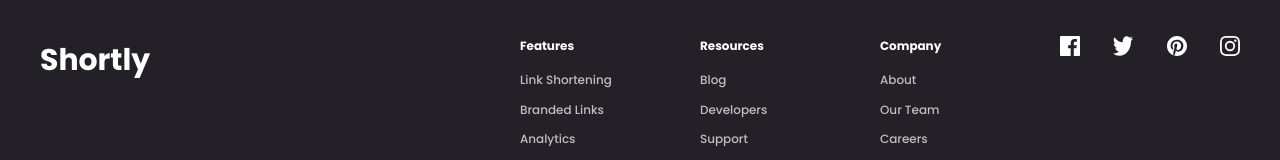
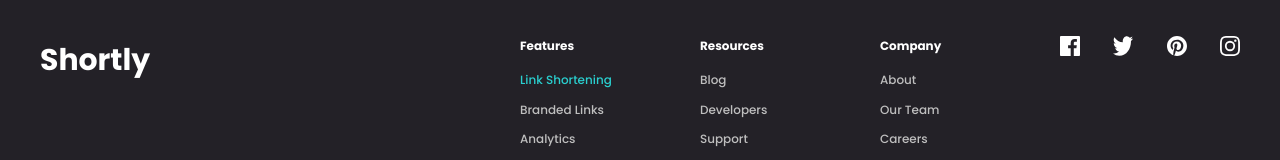
Before and after one commit to okcomputer93/url-shortening, a Vue app: page / in a window 1280 px wide. In both pictures the pointer is over the link "Link Shortening". Shown: the part 1884-2044 px from the top of the page. Built offline with nearby package versions, Linux system fonts and the light colour scheme.

Commit message:
Add hover state to footer links

```diff
--- a/src/components/layouts/Footer.vue
+++ b/src/components/layouts/Footer.vue
@@ -104,6 +104,10 @@ export default {
         padding-bottom: 1rem;
         font-weight: 400;
         font-size: 1.2rem;
+
+        &:hover {
+            color: $primary;
+        }
     }
 }
 </style>
```
